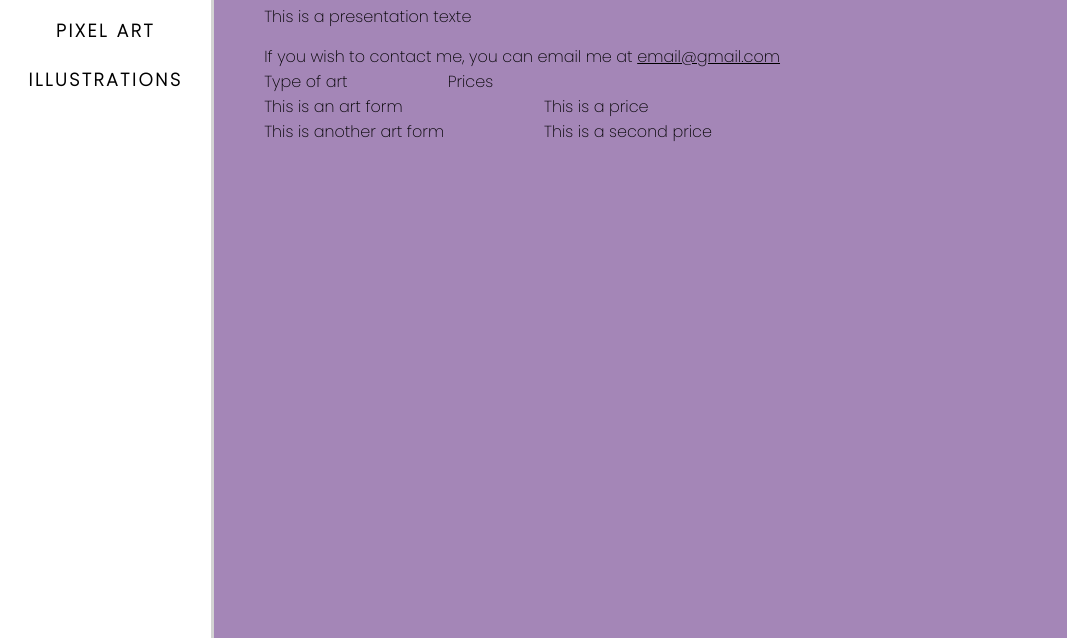
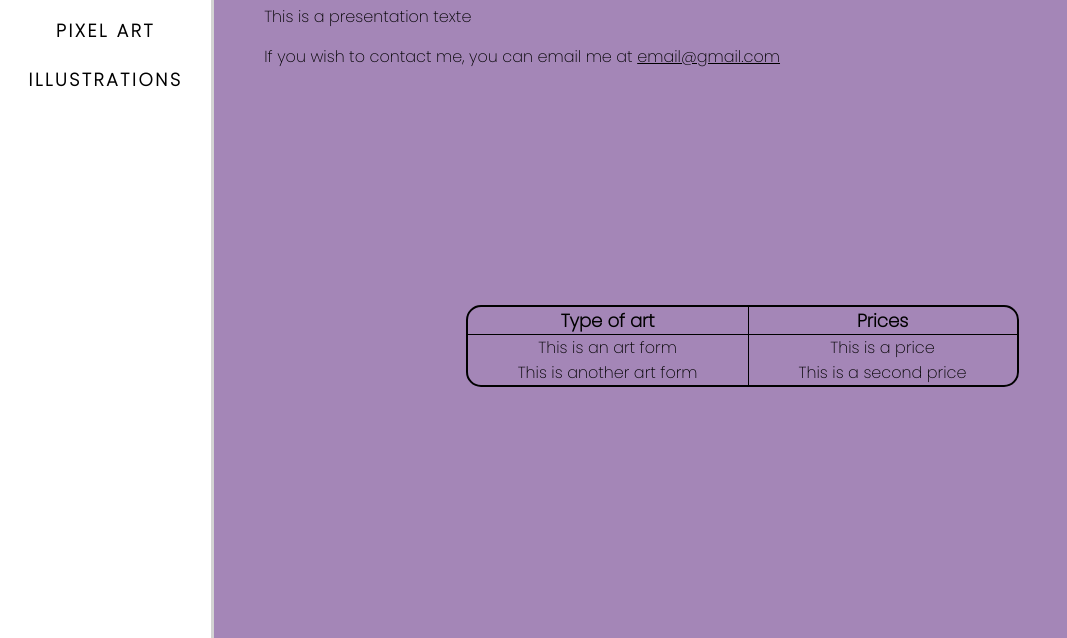
Before and after one commit to arcodeprata/Portfolio, a plain HTML site: page index.html in a window 1280 px wide. Shown: the part 162-800 px from the top of the page, without its empty margins (0-1067 px from the left). Drawn offline with Linux system fonts and the light colour scheme.

Commit message:
Started working on price table

```diff
--- a/index.html
+++ b/index.html
@@ -56,23 +56,21 @@
                         </p>
                     </div>
 
-                    <div class="tablePrice">
-                        <div class="rowDisplay">
-                            <div class="columnDisplay">
-                                <p>Type of art</p>
+                    <div class="tablePrice columnDisplay">
+                        <div class="rowDisplay justifyContentTable">
+                            <div class="columnDisplay borderMiddle">
+                                <h3 class="centerTxt">Type of art</h3>
+                                <div>
+                                    <p class="centerTxt">This is an art form</p>
+                                    <p class="centerTxt">This is another art form</p>
+                                </div>
                             </div>
                             <div class="columnDisplay">
-                                <p>Prices</p>
-                            </div>
-                        </div>
-                        <div class="rowDisplay">
-                            <div class="columnDisplay">
-                                <p>This is an art form</p>
-                                <p>This is another art form</p>
-                            </div>
-                            <div class="columnDisplay">
-                                <p>This is a price</p>
-                                <p>This is a second price</p>
+                                <h3 class="centerTxt">Prices</h3>
+                                <div>
+                                    <p class="centerTxt">This is a price</p>
+                                    <p class="centerTxt">This is a second price</p>
+                                </div>
                             </div>
                         </div>
                     </div>
--- a/styles/main.css
+++ b/styles/main.css
@@ -15,10 +15,33 @@ html, body, main {
     height: 100%;
 }
 
-p {
+p, h3 {
     font-family: 'Poppins', sans-serif;
     font-size: 16px;
     text-align: justify;
+}
+
+h3{
+    font-size: 18px;
+    border-bottom: 1px solid black;
+}
+
+.borderMiddle {
+    border-right: 1px solid black;
+}
+
+.tablePrice {
+    margin: auto;
+    border: 2px solid black;
+    border-radius: 15px;
+}
+
+.centerTxt {
+    text-align: center;
+}
+
+.justifyContentTable{
+    justify-content: space-evenly;
 }
 
 .rowDisplay {
```
